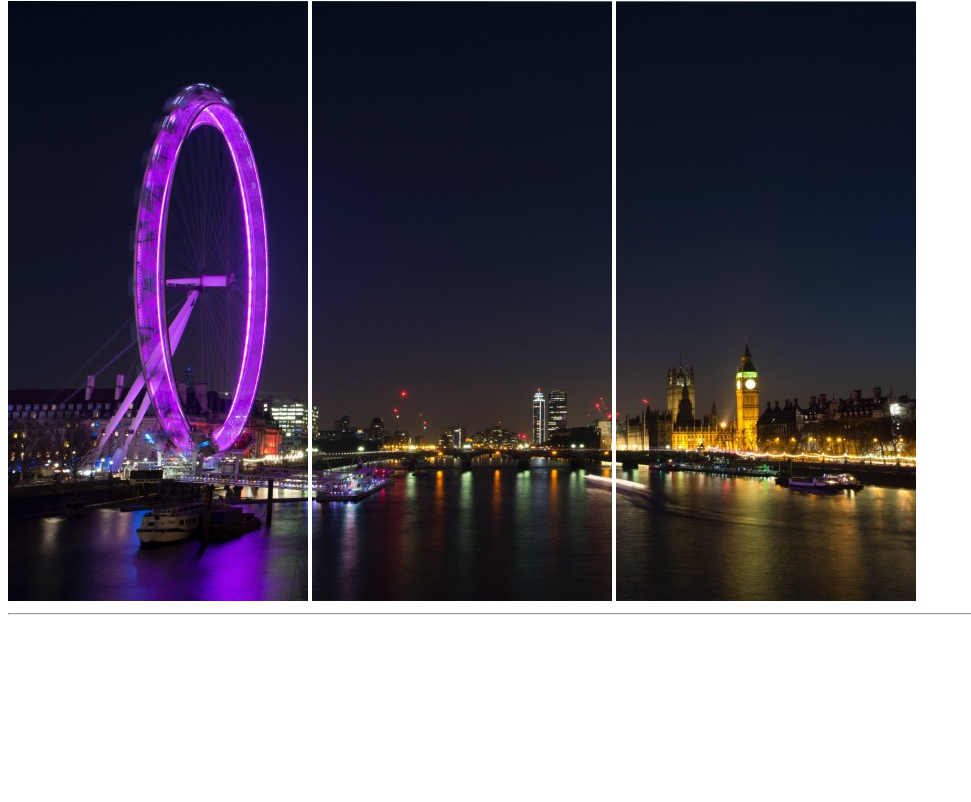
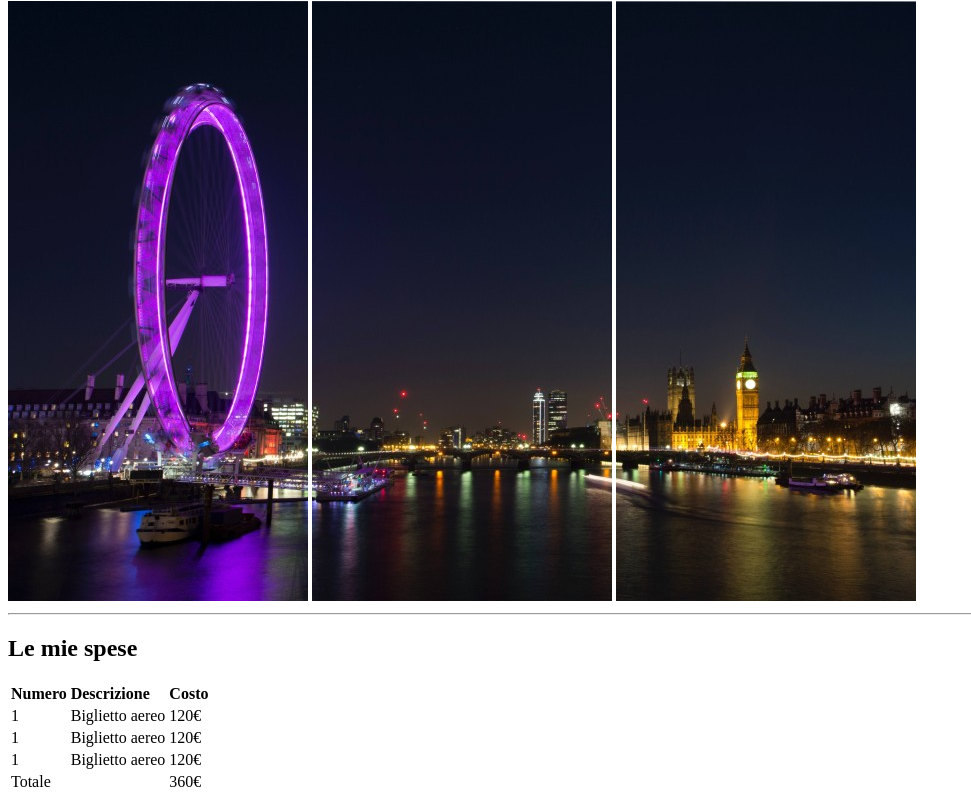
Before and after one commit to FabioBollettini/html-london-trip, a website: page index.html in a window 1280 px wide. Shown: the part 105-907 px from the top of the page, without its empty margins (0-971 px from the left). Before the commit the page ends 800 px from the top, so only its background shows below. Drawn offline with Linux system fonts and the light colour scheme.

Commit message:
added table

```diff
--- a/index.html
+++ b/index.html
@@ -14,5 +14,36 @@
     <img src="img/pexels-bill-emrich-230794-1.jpg" alt="" />
     <img src="img/pexels-bill-emrich-230794-2.jpg" alt="" />
     <hr />
+
+    <main>
+      <h2>Le mie spese</h2>
+      <table>
+        <tr>
+          <td><b>Numero</b></td>
+          <td><b>Descrizione</b></td>
+          <td><b>Costo</b></td>
+        </tr>
+        <tr>
+          <td>1</td>
+          <td>Biglietto aereo</td>
+          <td>120€</td>
+        </tr>
+        <tr>
+          <td>1</td>
+          <td>Biglietto aereo</td>
+          <td>120€</td>
+        </tr>
+        <tr>
+          <td>1</td>
+          <td>Biglietto aereo</td>
+          <td>120€</td>
+        </tr>
+        <tr>
+          <td>Totale</td>
+          <td></td>
+          <td>360€</td>
+        </tr>
+      </table>
+    </main>
   </body>
 </html>
```
